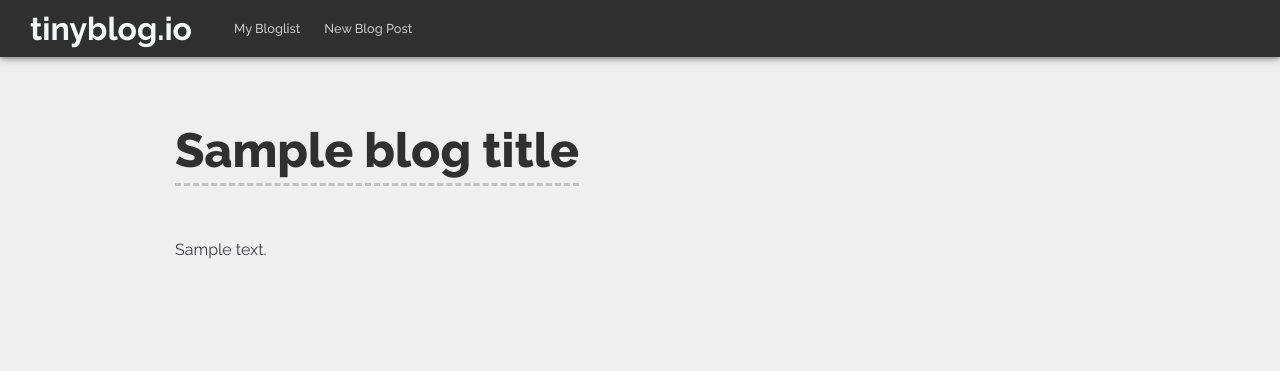
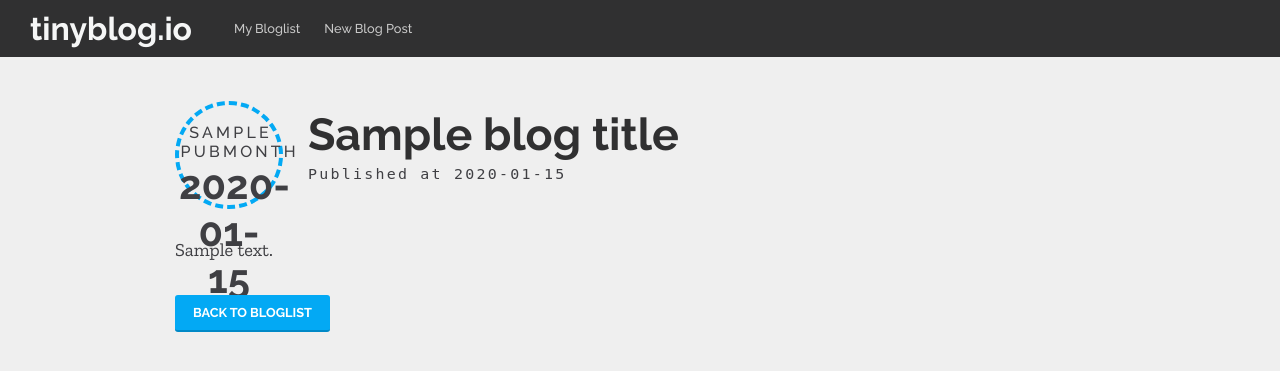
Before and after one commit to seanmstevens/build-a-blog, a Flask app: template templates/blog.html in a window 1280 px wide. Shown: the top 371 px of the page. Run offline with Flask 2, Linux system fonts and the light colour scheme; the template is opened without the code that fills it: most values are stand-ins (such as "Sample title", 1, 10 or a date in 2020); some libraries are stand-ins or nearby versions.

Commit message:
Mostly finished styling and started sidenav

```diff
--- a/main.py
+++ b/main.py
@@ -35,7 +35,14 @@ def bloglist():
 
     if blog_id:
         blog = Blog.query.get(blog_id)
+        pubmonth = blog.pubdate.strftime('%b')
+        pubdate = blog.pubdate.strftime('%d')
+        pubtime = blog.pubdate.strftime('%I:%M %p')
         return render_template('blog.html',
+                               title=blog.title,
+                               pubmonth=pubmonth,
+                               pubdate=pubdate,
+                               pubtime=pubtime,
                                blog_title=blog.title,
                                blog_body=blog.body,
                                pub_date=blog.pubdate,)
--- a/static/mainpage.css
+++ b/static/mainpage.css
@@ -1,4 +1,4 @@
-@import url('https://fonts.googleapis.com/css?family=Raleway:400,500,700,800');
+@import url('https://fonts.googleapis.com/css?family=Zilla+Slab|Raleway:400,500,700,800');
 
 :root {
     --material-blue: #03a9f4;
@@ -26,13 +26,15 @@ hr {
     hyphens: auto;
 }
 
-/* Navbar CSS */
+/* --- NAVBAR CSS --- */
 
-ul#navbar {
+/* Top Navigation */
+
+ul#topnav {
     z-index: 100;
     position: fixed;
     width: 100%;
-    box-shadow: 0 0 8px #444444;
+    /* box-shadow: 0 0 8px #444444; */
     background-color: #303031;
     list-style: none;
     overflow: hidden;
@@ -90,9 +92,43 @@ a.navlink-main, a.navlink-main:visited {
     text-decoration: none;
 }
 
-/* End Navbar CSS */
+/* Side Navigation */
 
-/* --- Bloglist CSS --- */
+.sidenav {
+    height: calc(100% - 57px);
+    width: 0;
+    position: fixed;
+    z-index: 99;
+    top: 57px;
+    left: 0;
+    background-color: #111;
+    overflow-x: hidden;
+    border-right: 0 solid var(--material-blue);
+    padding-top: 60px;
+    transition: 130ms ease;
+}
+
+.sidenav a {
+    display: block;
+    padding: 8px 16px 8px 32px;
+    text-overflow: ellipsis;
+    white-space: nowrap;
+    overflow: hidden;
+    text-decoration: none;
+    font-size: 0.9em;
+    color: #818181;
+    transition: width 130ms ease;
+}
+
+.sidenav a:hover {
+    color: #efefef;
+}
+
+#main {
+    transition: 130ms ease;
+}
+
+/* --- BLOGLIST CSS --- */
 
 h1, h2, h3, strong {
     color: #303031;
@@ -102,6 +138,10 @@ h1, h2, h3, strong {
     width: 930px;
     margin: 0 auto;
     padding: 90px 0;
+}
+
+.blog-container {
+    padding: 7.5% 0 0;
 }
 
 .bloglist-wrapper {
@@ -124,13 +164,6 @@ h1, h2, h3, strong {
     background: white;
     border-left: 4px solid var(--material-blue);
     margin: 25px auto;
-}
-
-.blog-title, .blog-title:visited {
-    font-size: 2.3em;
-    font-weight: 700;
-    text-decoration: none;
-    color: #303031;
 }
 
 .date-bubble {
@@ -156,12 +189,6 @@ h1, h2, h3, strong {
     letter-spacing: 0.2em;
 }
 
-.blog-details {
-    display: inline-block;
-    position: relative;
-    top: 12px;
-}
-
 .pub-date {
     margin-top: 0;
 }
@@ -174,7 +201,24 @@ h1, h2, h3, strong {
     font-size: 1em;
 }
 
+.blog-details {
+    display: inline-block;
+    position: relative;
+    top: 12px;
+}
+
+
+.blog-title, .blog-title:visited {
+    margin: 0;
+    font-size: 2.3em;
+    font-weight: 700;
+    text-decoration: none;
+    color: #303031;
+}
+
 .blog-body {
+    font-family: "Zilla Slab", serif;
+    font-size: 1.15em;
     white-space: pre-wrap;
     line-height: 1.8rem;
     margin-top: 40px;
@@ -210,7 +254,7 @@ h1, h2, h3, strong {
     outline: none;
 }
 
-/* End Bloglist CSS */
+/* --- NEWPOST CSS --- */
 
 .form-container {
     margin-top: 2em;
@@ -219,7 +263,7 @@ h1, h2, h3, strong {
     background-color: white;
 }
 
-/* --- TITLE INPUT --- */
+/* Title Input */
 
 .title-input, .blog-body-input {
     font-size: 1em;
@@ -250,7 +294,7 @@ h1, h2, h3, strong {
     outline: none;
 }
 
-/* --- BODY INPUT --- */
+/* Body Input */
 
 .blog-body-input-container {
     margin: 1.5em;
@@ -260,6 +304,7 @@ h1, h2, h3, strong {
 .blog-body-input {
     margin: 0;
     font-weight: 500;
+    line-height: 1.4rem;
     resize: none;
     width: 600px;
     height: 285px;
@@ -289,3 +334,24 @@ h1, h2, h3, strong {
 p.error {
     margin-top: 6px;
 }
+
+/* --- BLOG ENTRY CSS --- */
+
+.blog-title.large {
+    font-size: 2.8em;
+}
+
+.date-bubble.large {
+    font-size: 2.5rem;
+    height: 100px;
+    width: 100px;
+    border: 4px dashed var(--material-blue);
+}
+
+.pub-month.large {
+    margin-top: 18px;
+}
+
+.pub-time.large {
+    font-size: 1.15em;
+}
--- a/static/scripts.js
+++ b/static/scripts.js
@@ -20,3 +20,17 @@ function charCounter() {
         text.addEventListener('keydown', count);
     };
 };
+
+function openNav() {
+    var sidenav = document.getElementById('sidenav');
+    sidenav.style.width = "250px";
+    sidenav.style.borderRightWidth = "3px";
+    document.getElementById("main").style.marginLeft = "250px";
+}
+
+function closeNav() {
+    var sidenav = document.getElementById('sidenav');
+    sidenav.style.width = "0";
+    sidenav.style.borderRightWidth = "0";
+    document.getElementById("main").style.marginLeft = "0";
+}
--- a/templates/base.html
+++ b/templates/base.html
@@ -9,7 +9,7 @@
         <script type="text/javascript" src="static/scripts.js"></script>
     </head>
     <body>
-        <ul id = "navbar">
+        <ul id = "topnav">
             <li><a class = "navlink-main" href = '/blog'>tinyblog.io</a></li>
             {# The following conditional is being used to check if a query parameter is present. If it is, do not apply
             the supplemental CSS class. #}
@@ -18,7 +18,15 @@
             <li><a class = "navlink {% if request.path == '/newpost' %}active{% endif %}"
                     href = '/newpost'>New Blog Post</a></li>
         </ul>
-        {% block content %}
-        {% endblock %}
+        <div id = "sidenav" class = "sidenav">
+            <a href="javascript:void(0)" class="closebtn" onclick="closeNav()">&times;</a>
+            {% for blog in blogs %}
+                <a class = "side-navlink" href = '/blog?id={{ blog.id }}'>{{ blog.title }}</a></li>
+            {% endfor %}
+        </div>
+        <div id = "main">
+            {% block content %}
+            {% endblock %}
+        </div>
     </body>
 </html>
--- a/templates/blog.html
+++ b/templates/blog.html
@@ -2,8 +2,16 @@
 
 {% block content %}
 <div class = "blog-container">
-    <h1 class = "title break" >{{ blog_title }}</h1>
+    <div class = "date-bubble large">
+        <p class = "pub-month large">{{ pubmonth }}</p>
+        <p class = "pub-date">{{ pubdate }}</p>
+    </div>
+    <div class = "blog-details break">
+        <h1 class = "blog-title large" >{{ blog_title }}</h1>
+        <p class = "pub-time large">Published at {{ pubtime }}</p>
+    </div>
     <p class = "blog-body" >{{ blog_body }}</p>
+    <a class = "goto-entry-button" href = '/blog'>BACK TO BLOGLIST</a>
 </div>
 
 {% endblock %}
--- a/templates/bloglist.html
+++ b/templates/bloglist.html
@@ -2,12 +2,12 @@
 
 {% block content %}
 <div class = "content-container">
-    <h1 class = "title" >My Bloglist</h1>
+    <h1 onclick = "openNav()" class = "title" >My Bloglist</h1>
     <div class = "bloglist-wrapper">
         {% for blog in blogs %}
             <div class = "entry-container">
                 <div class = "date-bubble">
-                    <p class = "pub-month">{{ blog.pubdate.strftime('%b') }}
+                    <p class = "pub-month">{{ blog.pubdate.strftime('%b') }}</p>
                     <p class = "pub-date">{{ blog.pubdate.strftime('%d') }}</p>
                 </div>
                 <div class = "blog-details break">
```
